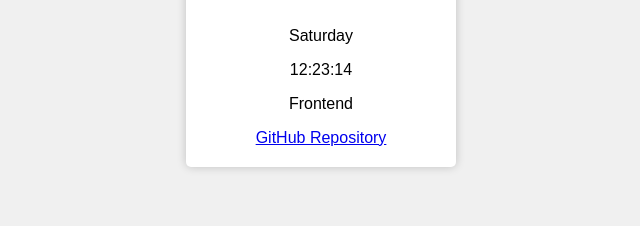
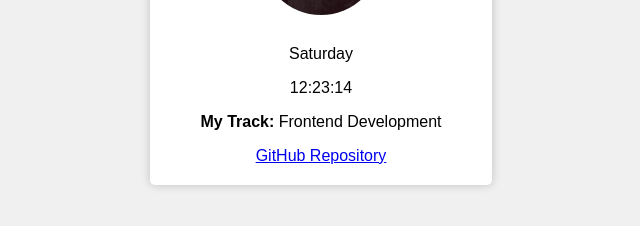
Before and after one commit to drizzy009/hngix-stage-one, a plain HTML site: page index.html in a window 1280 px wide. Shown: the part 394-620 px from the top of the page, without its empty margins (319-959 px from the left). Drawn offline with Linux system fonts and the light colour scheme.

Commit message:
html update

```diff
--- a/index.html
+++ b/index.html
@@ -17,7 +17,7 @@
         />
         <p data-testid="currentDayOfTheWeek"></p>
         <p data-testid="currentUTCTime"></p>
-        <p data-testid="myTrack">Frontend</p>
+        <p data-testid="myTrack"><strong>My Track:</strong> Frontend Development</p>
         <a href="https://github.com/drizzy009/hngix-stage-one" data-testid="githubURL" rel="noreferrer" target="_blank"
           >GitHub Repository</a
         >
```
